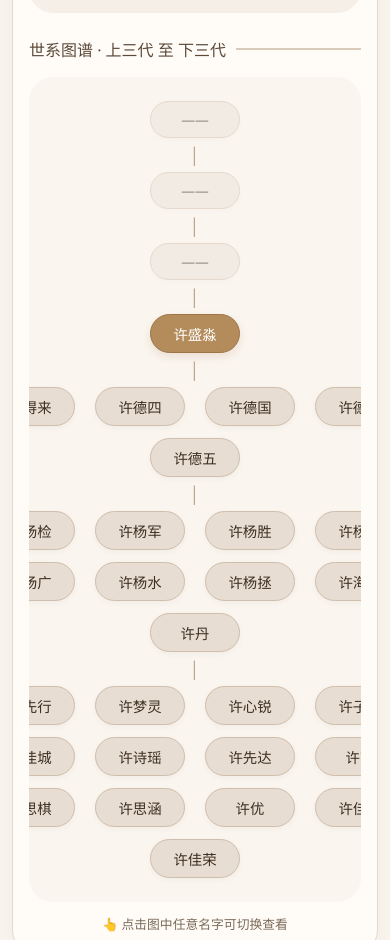
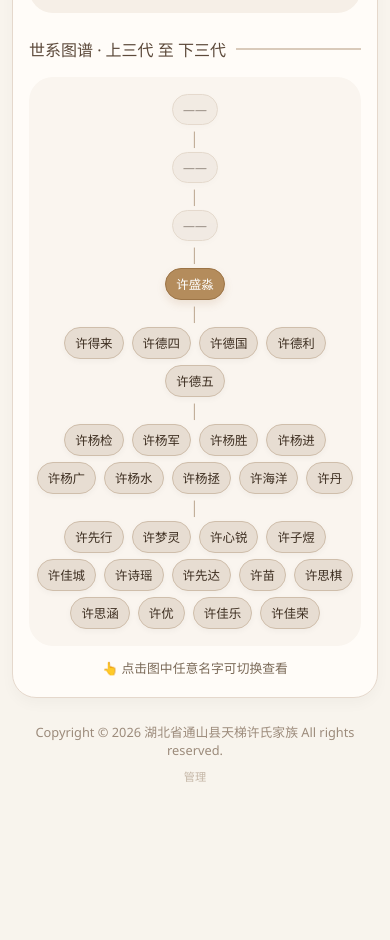
Before and after one commit to xushizupu/xushizupu.github.io, a plain HTML site: page index.html in a window 390 px wide. Shown: the part 1137-2077 px from the top of the page. After the commit the page ends 1938 px from the top, so only its background shows below. Drawn offline with Linux system fonts and the light colour scheme.

Commit message:
Add files via upload

```diff
--- a/style.css
+++ b/style.css
@@ -785,3 +785,28 @@
     .footer-admin { margin-top:8px; }
     .footer-admin a { color:#c4b6a6; font-size:0.7rem; text-decoration:none; }
     .footer-admin a:hover { color:#a08a6f; }
+
+    /* ===== 移动端：世系图自适应，尽量收进屏幕内 ===== */
+    @media (max-width: 767px) {
+      .tree-container {
+        padding: 14px 6px;
+      }
+      .family-tree-vis {
+        min-width: 0;
+        width: 100%;
+      }
+      .tree-level {
+        gap: 6px 8px;
+        margin: 3px 0;
+      }
+      .tree-node {
+        min-width: 0;
+        padding: 6px 10px;
+        font-size: 0.78rem;
+        border-radius: 22px;
+      }
+      .connector-line {
+        font-size: 0.85rem;
+        margin: 1px 0;
+      }
+    }
```
